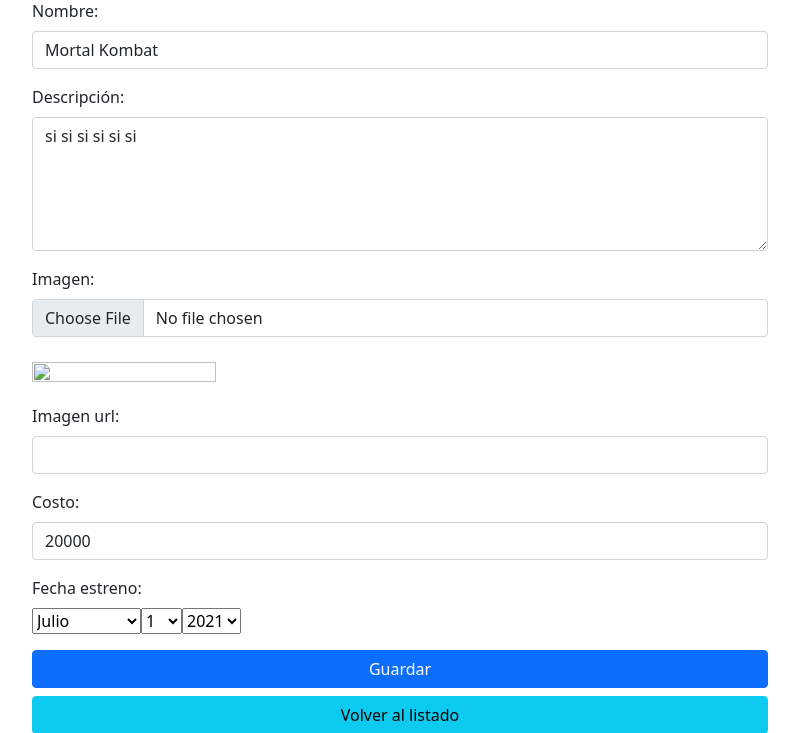
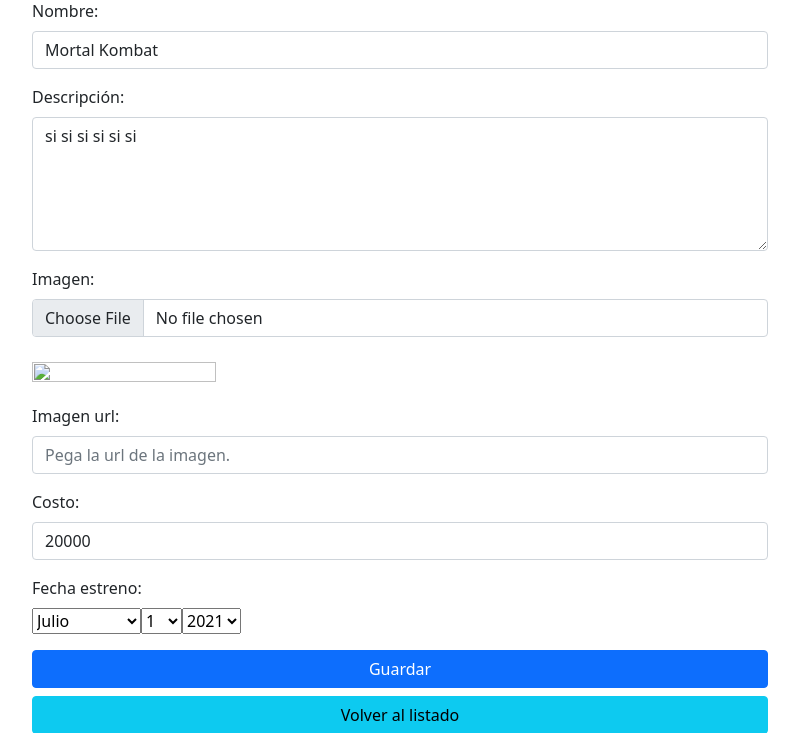
Before and after one commit to Evaristo-Jose/djangoMovie, a Django app: page /cinema/movie-detail/14/edit in a window 1280 px wide. Shown: the part 193-926 px from the top of the page, without its empty margins (240-1039 px from the left). Run offline with Django 3.2, Linux system fonts and the light colour scheme; data comes from the database, SQL or seed files in the repository; both versions use the stored data as it was after the commit; some libraries are stand-ins or nearby versions.

Commit message:
arreglos varios

```diff
--- a/cinema/views.py
+++ b/cinema/views.py
@@ -1,6 +1,7 @@
+import io
 import os
 import requests
-import io
+from urllib.parse import urlparse
 from PIL import Image
 
 from django.core.exceptions import ObjectDoesNotExist
@@ -10,8 +11,6 @@ from django.shortcuts import render, redirect
 # Create your views here.
 from .forms import MovieForm
 from .models import Movie
-
-from urllib.parse import urlparse
 
 
 def movie_view(request, id):
@@ -58,29 +57,42 @@ def movie_new(request):
     return render(request, 'movie/movie-detail.html', context=data, )
 
 
+def url_web(url):
+    global myimage
+    response = requests.get(url)
+    img = Image.open(io.BytesIO(response.content))
+    parsed = urlparse(url)
+    cadena = parsed.path
+    posicion_barra = cadena.rfind('/')
+    myimage = cadena[posicion_barra + 1:]
+    location = '/static/img/'
+    img.save(os.getcwd() + location + myimage)
+
+
 def movie_save(request):
-    global movie
+    global movie, img
     id_movie = request.POST.get('id')
     if id_movie == '':
         form = MovieForm(request.POST, request.POST.get('image_url'), request.FILES)
+        if request.POST.get('image_url') != '':
+            url = request.POST.get('image_url')
+            url_web(url)
+            form.instance.image = myimage
+            form = MovieForm(request.POST)
+        else:
+            form = MovieForm(request.POST, request.FILES)
     else:
         id_movie = int(id_movie)
         movie = Movie.objects.get(id=id_movie)
         form = MovieForm(request.POST, request.POST.get('image_url'), request.FILES, instance=movie)
         if request.POST.get('image_url') != '':
             url = request.POST.get('image_url')
-            response = requests.get(url)
-            img = Image.open(io.BytesIO(response.content))
-            parsed = urlparse(url)
-            cadena = parsed.path
-            posicion_barra = cadena.rfind('/')
-            myimage = cadena[posicion_barra + 1:]
-            location = '/static/img/'
-            img.save(os.getcwd() + location + myimage)
+            url_web(url)
             movie.image = myimage
+            form = MovieForm(request.POST, instance=movie)
         else:
+            form = MovieForm(request.POST, request.FILES, instance=movie)
             movie.image = request.FILES.get('image')
-    form = MovieForm(request.POST, request.FILES, instance=movie)
     if not form.is_valid():
         return HttpResponseRedirect('/cinema/movie-new')
     location = 'static/img'
--- a/templates/movie/movie-detail.html
+++ b/templates/movie/movie-detail.html
@@ -46,7 +46,8 @@
 
                         <div class="mb-3 form-group">
                             <label for="image_url" class="form-label">Imagen url:</label>
-                            <input class="form-control" type="text" id="image_url" name="image_url" value="{{ MovieForm.image_url }}">
+                            <input class="form-control" type="text" id="image_url" name="image_url"
+                                   placeholder="Pega la url de la imagen."  value="{{ MovieForm.image_url }}">
                         </div>
 
                         <div class="mb-3">
```
Also changed, not shown: db.sqlite3, static/img/4Q9uU3mN5Y1Q04FWlqU2Mu3UAen.jpg (added), static/img/p9u9WyM6py2SczyxvH7DVDfVszo.jpg (added).
